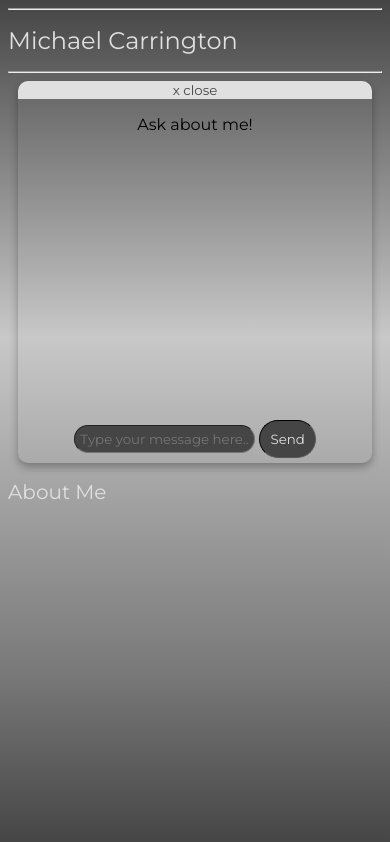
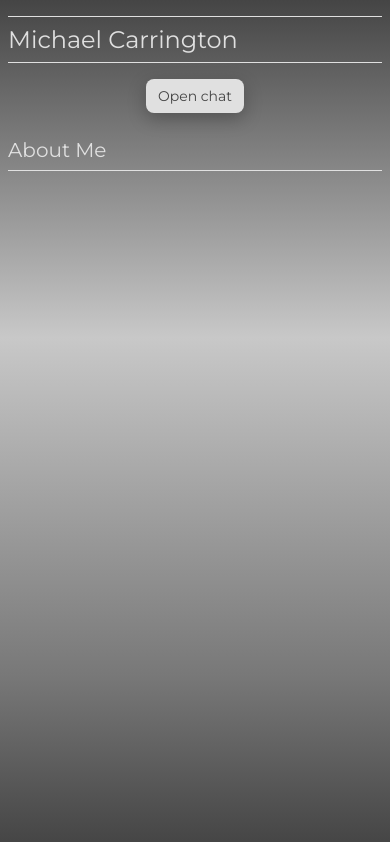
Before and after one commit to mikecarringtondotcom/mikecarrington, a plain HTML site: page index.html in a window 390 px wide. Both pictures are taken after a click on the button "x close". Drawn offline with Linux system fonts and the light colour scheme.

Commit message:
edits to chat window functionality

```diff
--- a/index.html
+++ b/index.html
@@ -8,184 +8,18 @@
         <meta charset="UTF-8" />
         <meta name="viewport" content="width=device-width, initial-scale=1.0" />
         <title>Mike Carrington Portfolio Site</title>
-        <style>
-            body {
-                background: linear-gradient(
-                    to bottom,
-                    rgb(69, 69, 69) 0%,
-                    rgb(200, 200, 200) 40%,
-                    rgb(120, 120, 120) 80%,
-                    rgb(69, 69, 69) 100%
-                );
-                background-attachment: fixed;
-
-
-                font-family: "Montserrat", sans-serif;
-                font-optical-sizing: auto;
-                font-weight: 400;
-                font-style: normal;
-
-            }
-
-            h1{
-                color: rgb(224, 224, 224);
-                font-size: 3.5em;
-                font-weight: 400;
-                text-align: left;
-                font-family: "Montserrat", sans-serif;
-                transition: all 0.3s ease;
-
-            }
-
-            .chat-window {
-                text-align: center;
-                margin-right: 50px;
-                margin-left: 50px;
-                bottom: 20px;
-                right: 20px;
-                width: auto;
-                height: auto;
-                border-radius: 10px;
-                box-shadow: 0 4px 8px rgba(0, 0, 0, 0.3);
-                display: flex;
-                flex-direction: column;
-                overflow: hidden;
-            }
-
-            .chat-window input[type="text"] {
-                margin-top: 275px;
-                margin-bottom: 10px;
-                border-style: inset;
-                border-width: 1px;
-                width: 450px;
-                padding: 10px;
-                border-radius: 25px;
-                background: rgb(69, 69, 69); /* Change background color */
-                font-family: "Montserrat", sans-serif; /* Change font */
-                color: rgb(224, 224, 224); /* Text color */
-            }
-
-            .chat-window input[type="text"]:focus {
-            transition: border 0.5s, color 0.5s;
-            outline: rgb(224,224,224);
-            border: 3px solid rgb(224,224,224);
-            }
-
-
-
-            .chat-window .close {
-                background: rgb(224, 224, 224); /* Change background color */
-                font-family: "Montserrat", sans-serif; /* Change font */
-                color: rgb(69,69,69); /* Text color */
-                border: none;
-                cursor: pointer;
-            }
-
-            .chat-window .send {
-                border-radius: 25px;
-                border-style: inset;
-                border-width: 1.5px;
-                padding: 10px;
-                background: rgb(69,69,69); /* Change background color */
-                font-family: "Montserrat", sans-serif; /* Change font */
-                color: rgb(224,224,224); /* Text color */
-                border: solid inset rgb(69,69,69);
-                cursor: pointer;
-            }
-
-                .chat-window .send:hover {
-                transition: background 0.5s, color 0.5s;
-                background: rgb(45,45,45); /* Change background color */
-                color: rgb(224,224,224); /* Keep text light for contrast */
-            }
-
-            /* Tablet breakpoint */
-            @media screen and (max-width: 768px) {
-                h1 {
-                    font-size: 1.8rem;
-                }
-            }
-
-            /* Mobile breakpoint */
-            @media screen and (max-width: 480px) {
-                h1 {
-                    font-size: 1.5rem;
-                }
-            }
-
-            /* Very small screens */
-            @media screen and (max-width: 320px) {
-                h1 {
-                    font-size: 1.3rem;
-                }
-            }
-
-            h2{
-                color: rgb(224, 224, 224);
-                font-size: 2.5em;
-                font-weight: 400;
-                text-align: left;
-                font-family: "Montserrat", sans-serif;
-                transition: all 0.3s ease;
-
-            }
-
-            /* Tablet breakpoint */
-            @media screen and (max-width: 768px) {
-                h2 {
-                    font-size: 1.5rem;
-                }
-            }
-
-            /* Mobile breakpoint */
-            @media screen and (max-width: 480px) {
-                h2 {
-                    font-size: 1.25rem;
-                }
-
-                .chat-window {
-                text-align: center;
-                margin-left: 10px;
-                margin-right: 10px;
-                width: 250;
-                height: auto;
-                border-radius: 10px;
-                box-shadow: 0 4px 8px rgba(0, 0, 0, 0.3);
-                display: flex;
-                flex-direction: column;
-                overflow: hidden;
-                }
-
-                .chat-window input[type="text"] {
-                margin-top: 275px;
-                margin-bottom: 10px;
-                width: auto;
-                padding: 5px;
-                border-radius: 25px;
-                background: rgb(69, 69, 69); /* Change background color */
-                font-family: "Montserrat", sans-serif; /* Change font */
-                color: rgb(224, 224, 224); /* Text color */
-                }
-            }
-
-            /* Very small screens */
-            @media screen and (max-width: 320px) {
-                h2 {
-                    font-size: 1rem;
-                }
-            }
-        </style>
+        <link rel="stylesheet" href="style.css">
     </head>
 
     <body>
-        <hr>
         <h1>Michael Carrington</h1>
-        <hr>
 
-        <section class="chat-window">
-            <button class="close">
-                x close
-            </button>
+        <!-- Open button shown when chat is closed -->
+        <button id="openBtn" class="open-btn">Open chat</button>
+
+        <section id="chatWindow" class="chat-window">
+            <button id="closeBtn" class="close">x close</button>
+
             <div class="chat">
                 <div class="model">
                     <p> Ask about me! </p>
@@ -195,13 +29,11 @@
             <div class="input">
                 <input type="text" placeholder="Type your message here..." />
                 <button class="send">Send</button>
+            </div>
         </section>
-
 
         <script src="main.js"></script>
 
-        <h2>
-            About Me
-        </h2>
+        <h2>About Me</h2>
     </body>
 </html>
--- a/main.js
+++ b/main.js
@@ -0,0 +1,27 @@
+document.addEventListener('DOMContentLoaded', function () {
+	const chat = document.getElementById('chatWindow');
+	const openBtn = document.getElementById('openBtn');
+	const closeBtn = document.getElementById('closeBtn');
+
+	if (!chat || !openBtn || !closeBtn) return;
+
+	// Use a body class to toggle visibility. This avoids inline-style conflicts
+	// and works reliably with the stylesheet and preview tools.
+	const body = document.body;
+
+	// Ensure initial state (chat open)
+	body.classList.remove('chat-closed');
+
+	closeBtn.addEventListener('click', function () {
+		body.classList.add('chat-closed');
+		// move focus to the open button for keyboard users
+		openBtn.focus();
+	});
+
+	openBtn.addEventListener('click', function () {
+		body.classList.remove('chat-closed');
+		// move focus into the chat input if present
+		const input = chat.querySelector('input[type="text"]');
+		if (input) input.focus();
+	});
+});
--- a/style.css
+++ b/style.css
@@ -1,3 +1,4 @@
+/* Base page styles */
 body {
     background: linear-gradient(
         to bottom,
@@ -7,35 +8,36 @@ body {
         rgb(69, 69, 69) 100%
     );
     background-attachment: fixed;
-
-
     font-family: "Montserrat", sans-serif;
     font-optical-sizing: auto;
     font-weight: 400;
     font-style: normal;
-
 }
 
-h1{
+h1 {
     color: rgb(224, 224, 224);
-    margin-bottom: -3px;
     font-size: 3.5em;
     font-weight: 400;
     text-align: left;
     font-family: "Montserrat", sans-serif;
     transition: all 0.3s ease;
-
+    border-bottom: 1px solid rgb(224,224,224);
+    border-top: 1px solid rgb(224,224,224);
+    padding: 8px 0;
 }
 
-h2{
+h2 {
     color: rgb(224, 224, 224);
     font-size: 2.5em;
     font-weight: 400;
     text-align: left;
     font-family: "Montserrat", sans-serif;
     transition: all 0.3s ease;
+    border-bottom: 1px solid rgb(224,224,224);
+    padding: 8px 0;
 }
 
+/* Chat window */
 .chat-window {
     text-align: center;
     margin-right: 50px;
@@ -60,147 +62,97 @@ h2{
     width: 450px;
     padding: 10px;
     border-radius: 25px;
-    background: rgb(69, 69, 69); /* Change background color */
-    font-family: "Montserrat", sans-serif; /* Change font */
-    color: rgb(224, 224, 224); /* Text color */
+    background: rgb(69, 69, 69);
+    font-family: "Montserrat", sans-serif;
+    color: rgb(224, 224, 224);
     transition: all 0.3s ease;
 }
 
 .chat-window input[type="text"]:focus {
-transition: border 0.5s, color 0.5s;
-outline: rgb(224,224,224);
-border: 3px solid rgb(224,224,224);
-transition: all 0.3s ease;
+    transition: border 0.5s, color 0.5s;
+    outline: rgb(224,224,224);
+    border: 3px solid rgb(224,224,224);
 }
 
-
-
-.chat-window .close-btn {
-    background: rgb(224, 224, 224); /* Change background color */
-    font-family: "Montserrat", sans-serif; /* Change font */
-    color: rgb(69,69,69); /* Text color */
+/* Buttons inside chat (match markup: .close and .send) */
+.chat-window .close {
+    background: rgb(224, 224, 224);
+    font-family: "Montserrat", sans-serif;
+    color: rgb(69,69,69);
     border: none;
     cursor: pointer;
-    text-align: left;
-    transition: all 0.3s ease;
 }
 
-.chat-window .send-btn {
+.chat-window .send {
     border-radius: 25px;
     border-style: inset;
     border-width: 1.5px;
     padding: 10px;
-    background: rgb(69,69,69); /* Change background color */
-    font-family: "Montserrat", sans-serif; /* Change font */
-    color: rgb(224,224,224); /* Text color */
+    background: rgb(69,69,69);
+    font-family: "Montserrat", sans-serif;
+    color: rgb(224,224,224);
     border: solid inset rgb(69,69,69);
     cursor: pointer;
     transition: all 0.3s ease;
 }
 
-    .chat-window .send-btn:hover {
+.chat-window .send:hover {
     transition: background 0.5s, color 0.5s;
-    background: rgb(45,45,45); /* Change background color */
-    color: rgb(224,224,224); /* Keep text light for contrast */
+    background: rgb(45,45,45);
+    color: rgb(224,224,224);
 }
 
-/* Tablet breakpoint */
-@media screen and (max-width: 768px) {
-    h1 {
-        font-size: 1.8rem;
-    }
-
-    h2{
-        font-size: 1.3rem;
-    }
-
+/* Open button — visually identical to the close button and positioned when chat is closed */
+.open-btn {
+    background: rgb(224, 224, 224);
+    font-family: "Montserrat", sans-serif;
+    color: rgb(69,69,69);
+    border: none;
+    cursor: pointer;
+    font-size: clamp(14px, 2.5vw, 28px);
+    padding: clamp(8px, 1.6vw, 20px) clamp(12px, 2.2vw, 30px);
+    border-radius: 8px;
+    transition: all 0.18s ease;
+    position: relative;
+    left: 50%;
+    transform: translateX(-50%);
+    width: auto;
+    text-align: center;
+    display: inline-flex;
+    align-items: center;
+    justify-content: center;
+    box-shadow: 0 6px 18px rgba(0,0,0,0.25);
 }
 
-/* Mobile breakpoint */
-@media screen and (max-width: 480px) {
-    h1 {
-        font-size: 1.5rem;
-    }
+/* Hidden by default until chat is closed */
+#openBtn {
+    display: none;
 }
 
-/* Very small screens */
-@media screen and (max-width: 320px) {
-    h1 {
-        font-size: 1.3rem;
-    }
+/* Visibility toggles when body has .chat-closed class */
+.chat-closed #chatWindow {
+    display: none !important;
 }
 
-h2{
-    color: rgb(224, 224, 224);
-    font-size: 2.5em;
-    font-weight: 400;
-    text-align: left;
-    font-family: "Montserrat", sans-serif;
-    transition: all 0.3s ease;
-
+.chat-closed #openBtn {
+    display: inline-block !important;
 }
 
-/* Tablet breakpoint */
+/* Responsive rules */
 @media screen and (max-width: 768px) {
-    h2 {
-        font-size: 1.5rem;
-    }
-
-    .chat-window input[type="text"] {
-    margin-top: 275px;
-    margin-bottom: 10px;
-    width: 250px;
-    padding: 5px;
-    border-radius: 25px;
-    background: rgb(69, 69, 69); /* Change background color */
-    font-family: "Montserrat", sans-serif; /* Change font */
-    color: rgb(224, 224, 224); /* Text color */
-    transition: all 0.3s ease;
-    }
+    h1 { font-size: 1.8rem; }
+    h2 { font-size: 1.3rem; }
+    .chat-window input[type="text"] { width: 250px; padding: 5px; }
 }
 
-/* Mobile breakpoint */
 @media screen and (max-width: 480px) {
-    h2 {
-        font-size: 1.25rem;
-    }
-
-    .chat-window {
-    text-align: center;
-    margin-left: 10px;
-    margin-right: 10px;
-    width: 250;
-    height: auto;
-    border-radius: 10px;
-    box-shadow: 0 4px 8px rgba(0, 0, 0, 0.3);
-    display: flex;
-    flex-direction: column;
-    overflow: hidden;
-    transition: all 0.3s ease;
-    }
-
-    .chat-window input[type="text"] {
-    margin-top: 275px;
-    margin-bottom: 10px;
-    width: auto;
-    padding: 5px;
-    border-radius: 25px;
-    background: rgb(69, 69, 69); /* Change background color */
-    font-family: "Montserrat", sans-serif; /* Change font */
-    color: rgb(224, 224, 224); /* Text color */
-    transition: all 0.3s ease;
-    }
+    h1 { font-size: 1.5rem; }
+    h2 { font-size: 1.25rem; }
+    .chat-window { margin-left: 10px; margin-right: 10px; width: auto; }
+    .chat-window input[type="text"] { width: auto; padding: 5px; }
 }
 
-/* Very small screens */
 @media screen and (max-width: 320px) {
-    h2 {
-    font-size: 1rem;
-    }
-    .chat-window {
-        transition: all 0.3s ease;
-    }
-    .chat-window input[type="text"] {
-    transition: all 0.3s ease;
-    }
+    h1 { font-size: 1.3rem; }
+    h2 { font-size: 1rem; }
 }
```
